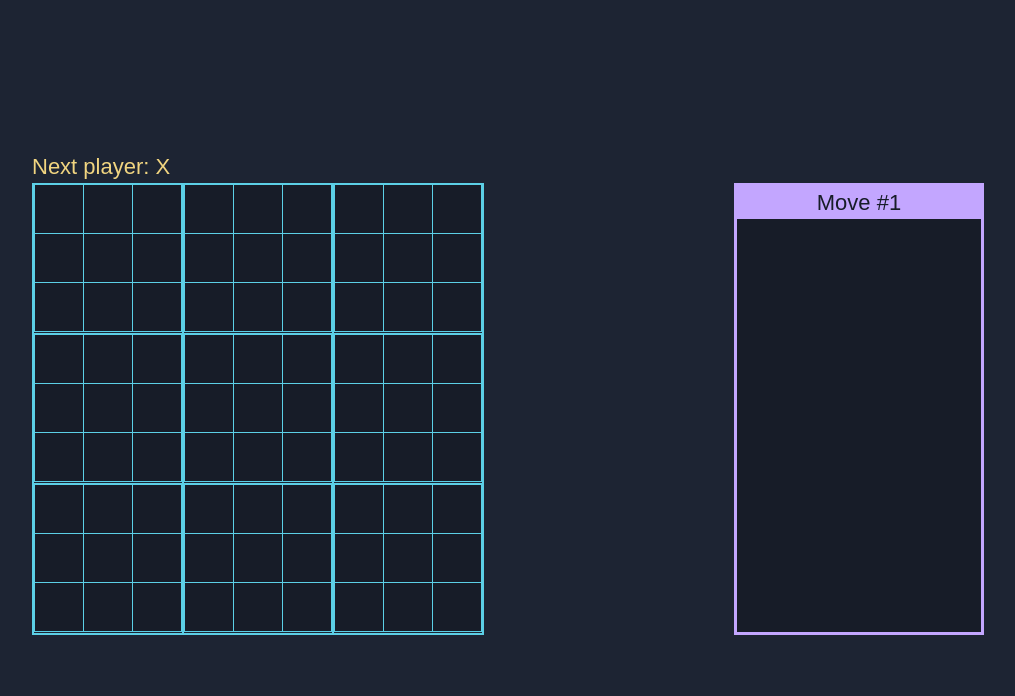
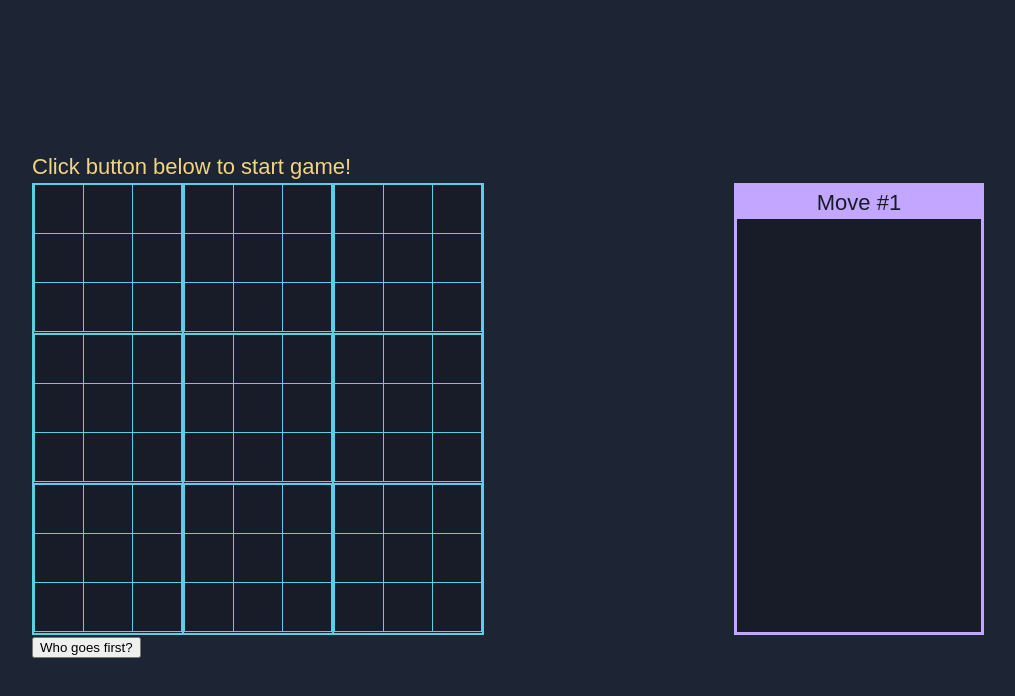
Before and after one commit to Jon-Cactus/ultimate-tic-tac-toe, a React (Vite) app: page / in a window 1280 px wide. Shown: the top 696 px of the page, without its empty margins (46-1061 px from the left). Built offline with nearby package versions, Linux system fonts and the light colour scheme; a web font is replaced by a local one.

Commit message:
randomly selects players at the start of the game

```diff
--- a/src/components/Game.tsx
+++ b/src/components/Game.tsx
@@ -50,23 +50,42 @@ function SubBoard({ subBoardIdx, squares, onSquareClick, isActive, isWon }: SubB
 }
 
 export default function Game() {
-  const [history, setHistory] = useState<(string | null)[][][]>([
+  // Array of meta-boards, each entry being a 9x9 array of either null or X or O
+  const [history, setHistory] = useState<('X' | 'O' | null)[][][]>([
     Array(9).fill(null).map(() => Array(9).fill(null))
   ]);
-  const [currentMove, setCurrentMove] = useState<number>(0);
-  const [isActive, setIsActive] = useState<number | null>(null);
-  // Current snapshot of the board
-  const currentBoards = history[currentMove];
+  const [currentMove, setCurrentMove] = useState<number>(0); // Save move number
+  const [isActive, setIsActive] = useState<number | null>(null); // Save active board index
+  const [startingPlayer, setStartingPlayer] = useState<'X' | 'O' | null>(null);
+  const [gameStarted, setGameStarted] = useState<boolean>(false);
+
+  const currentBoards = history[currentMove]; // Current snapshot of the board
   // Determine which player is next
-  const xIsNext = (currentMove % 2 === 0);
+  let xIsNext = true;
+  if (startingPlayer !== null) {
+    if (startingPlayer === 'X') {
+      xIsNext = currentMove % 2 === 0;
+    } else {
+      xIsNext = currentMove % 2 === 1;
+    }
+  }
   // Check for winner
   const { gameWinner, subBoardWinners } = calculateWinner(currentBoards);
-
+  // Randomly determine if X or O moves first and set board to active
+  function handleFirstMoveSelection() {
+    setStartingPlayer(Math.random() < 0.5 ? 'X' : 'O');
+    setGameStarted(true);
+    // Reset the board
+    const emptyBoard = Array(9).fill(null).map(() => Array(9).fill(null));
+    setHistory([emptyBoard]);
+    setIsActive(null);
+  }
 
   function handleMove(subBoardIdx: number, squareIdx: number): void {
     const currentSubBoard = currentBoards[subBoardIdx];
     if (currentSubBoard[squareIdx] || // Blocks moves on filled squares
       subBoardWinners[subBoardIdx] || // Blocks moves on subboards that have been won
+      gameStarted === false || // Blocks moves when the game hasn't been started
       gameWinner) return; // Block moves when the game has been won
     //if (subBoardWinners[subBoardIdx]) return; // Block moves on won subboards
     if (isActive !== null && subBoardIdx !== isActive) return; // Block moves on non-active subboards
@@ -102,7 +121,14 @@ export default function Game() {
   if (gameWinner) {
     status = 'Winner: ' + gameWinner;
   } else {
-    status = 'Next player: ' + (xIsNext ? 'X' : 'O');
+    status = gameStarted ? 'Next player: ' + (xIsNext ? 'X' : 'O') : 'Click button below to start game!';
+  }
+
+  let gameControlContent;
+  if (!startingPlayer && !gameStarted) {
+    gameControlContent = <button className="btn-base" onClick={() => handleFirstMoveSelection()}>Who goes first?</button>
+  } else {
+    gameControlContent = <button className="btn-base " onClick={() => handleFirstMoveSelection()}>Restart Game</button>
   }
 
   // Create move list
@@ -116,7 +142,10 @@ export default function Game() {
   }
   moves = history.slice(1).map((board, move) => {
     const moveNumber = move + 1;
-    const player = (moveNumber % 2 === 1) ? 'O' : 'X';
+    const player =
+    startingPlayer === 'X'
+    ? ((moveNumber % 2 === 1) ? 'X' : 'O')
+    : ((moveNumber % 2 === 0) ? 'O' : 'X');
     const prevBoard = history[moveNumber - 1];
     // TODO: Needs altering to account for the 3d arrays
     const moveCoordinates = getMoveCoordinates(prevBoard, board);
@@ -158,6 +187,9 @@ export default function Game() {
               </div>
             ))}
           </div>
+          <div className="game-control">
+            {gameControlContent}
+          </div>
         </div>
         <div className="game-info">
           <div className="current-move">Move #{`${currentMove + 1}`}</div>
```
